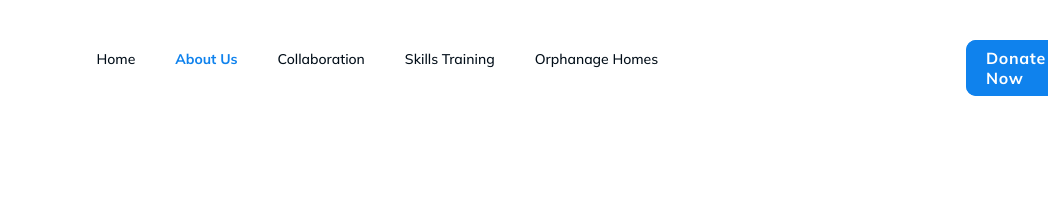
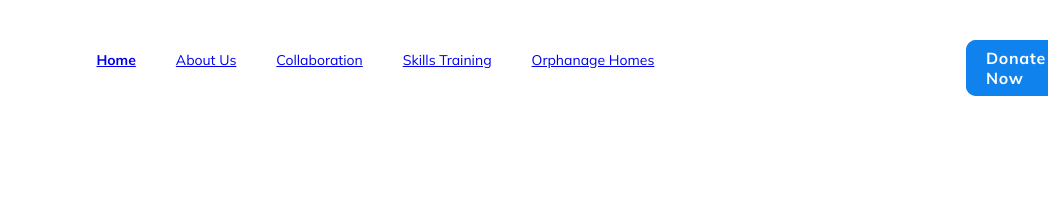
Before and after one commit to Abims969/Project-Phase-Web-3-Ladies-, a website built with Parcel: page AboutUs.html in a window 1280 px wide. Shown: the top 217 px of the page, 232-1280 px from the left. Built offline with nearby package versions, Linux system fonts and the light colour scheme.

Commit message:
update on the code

```diff
--- a/AboutUs.css
+++ b/AboutUs.css
@@ -7,6 +7,19 @@ body {
   width: 30px;
   height: 30px;
   flex-shrink: 0;
+}
+.frame-div,
+.frame-div3 {
+  display: flex;
+  flex-direction: row;
+  justify-content: flex-start;
+}
+.frame-div3 {
+  align-items: flex-start;
+  gap: var(--gap-3xl);
+  font-size: var(--smaller-text-bold-size);
+  color: var(--text-dark);
+  font-family: var(--smaller-text-bold);
 }
 .succor-b8 {
   position: relative;
--- a/AboutUs.html
+++ b/AboutUs.html
@@ -40,12 +40,12 @@
               <b class="succor-b8">SUCCOR</b><b class="succor-b8">HOMES</b>
             </div>
           </div>
-          <div class="frame-div493">
-            <div class="home-div3">Home</div>
-            <b class="about-us1">About Us</b>
-            <div class="home-div3">Collaboration</div>
-            <div class="home-div3">Skills Training</div>
-            <div class="home-div3">Orphanage Homes</div>
+          <div class="frame-div3">
+            <b class="home-b"><a href="index.html">Home</a></b>
+            <div class="about-us-div"><a href="AboutUs.html">About Us</a></div>
+            <div class="about-us-div"><a href="Collaboration.html">Collaboration</a></div>
+            <div class="about-us-div"><a href="SkillsTraining.html">Skills Training</a></div>
+            <div class="about-us-div"><a href="OrphanageHomes.html">Orphanage Homes</a></div>
           </div>
         </div>
         <div class="frame-div494">
```
Also changed, not shown: index.css (+163 -0 lines).
